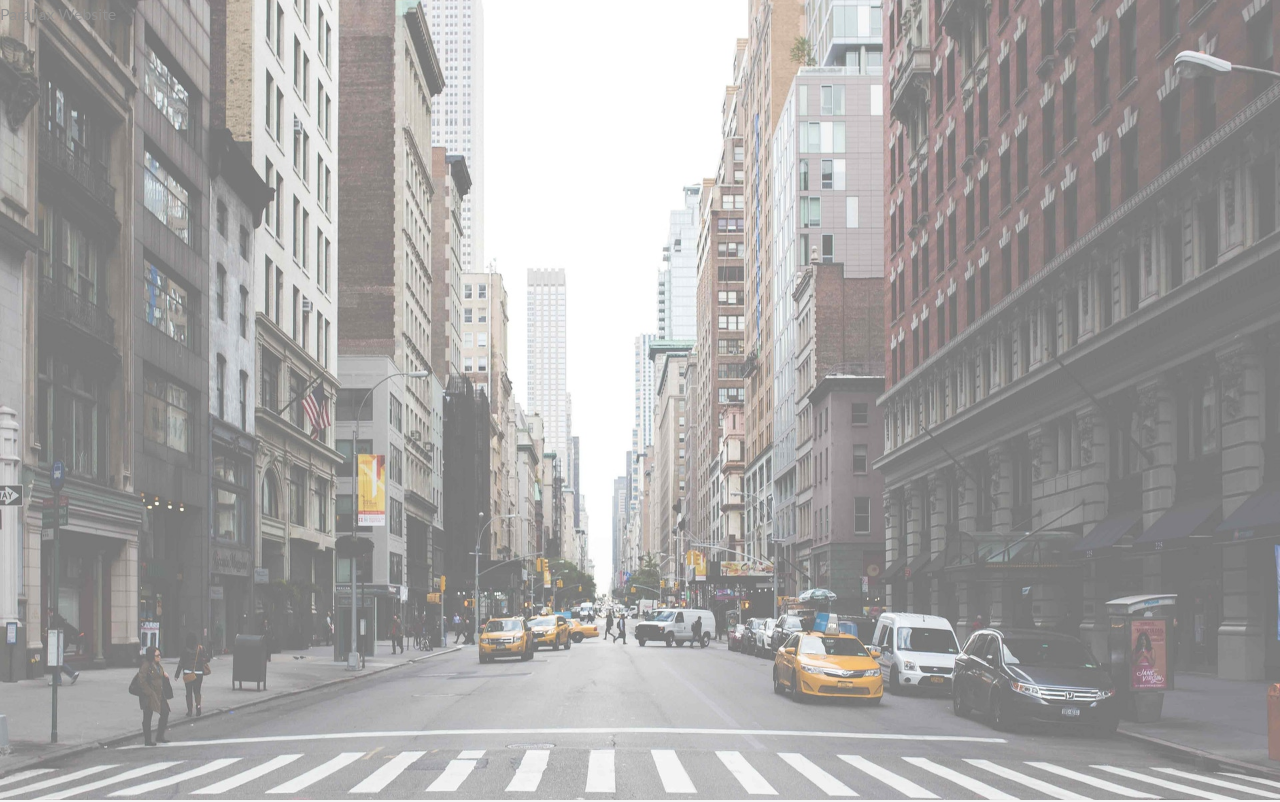
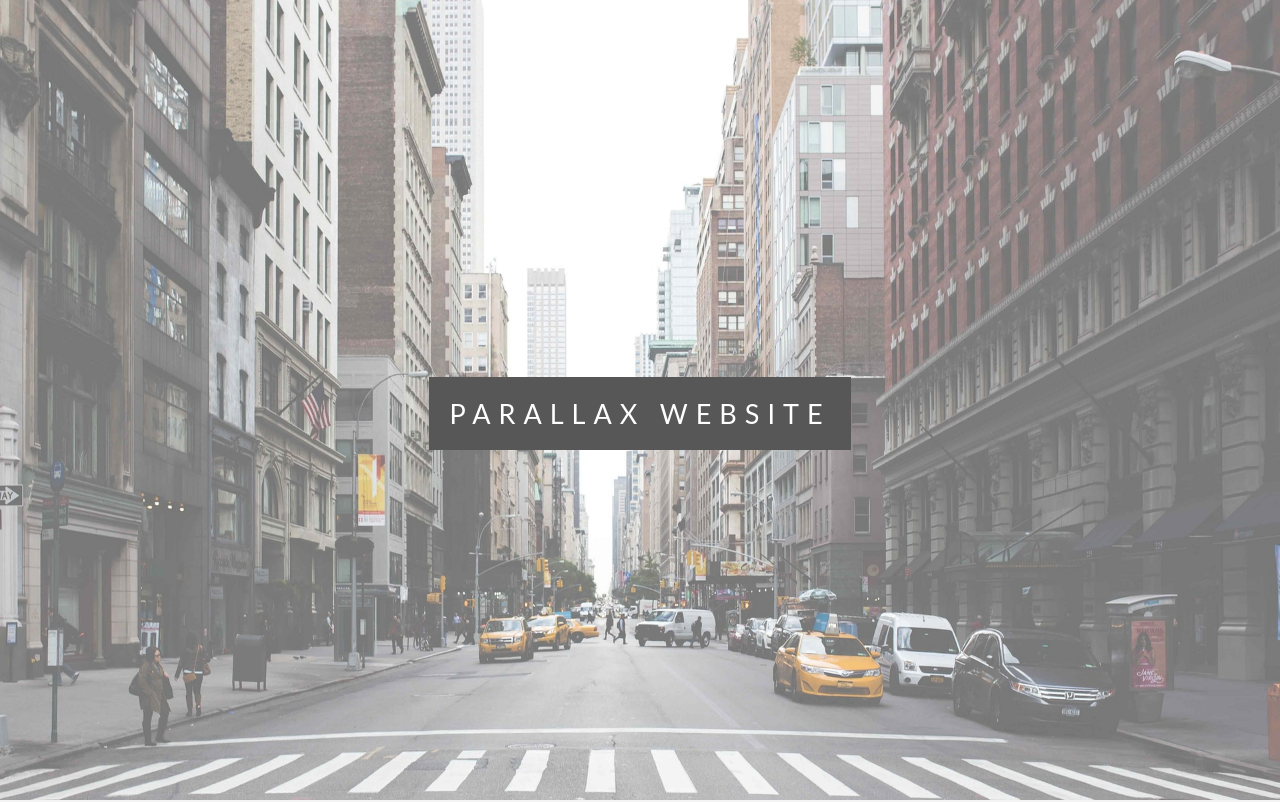
Before and after one commit to johnnysoutodev/learn_traversy_parallax, a plain HTML site: page src/www/index.html in a window 1280 px wide. Shown: the top 802 px of the page. Drawn offline with Linux system fonts and the light colour scheme.

Commit message:
Update style.css

```diff
--- a/src/www/css/style.css
+++ b/src/www/css/style.css
@@ -41,3 +41,18 @@ body, html{
     background-color: #282e34;
     color: #ddd;
 }
+.ptext{
+    position: absolute;
+    top: 50%;
+    width: 100%;
+    text-align: center;
+    color: #000;
+    font-size: 27px;
+    letter-spacing: 8px;
+    text-transform: uppercase;
+}
+.ptext .border{
+    background-color: #111;
+    color: #fff;
+    padding: 20px;
+}
```
